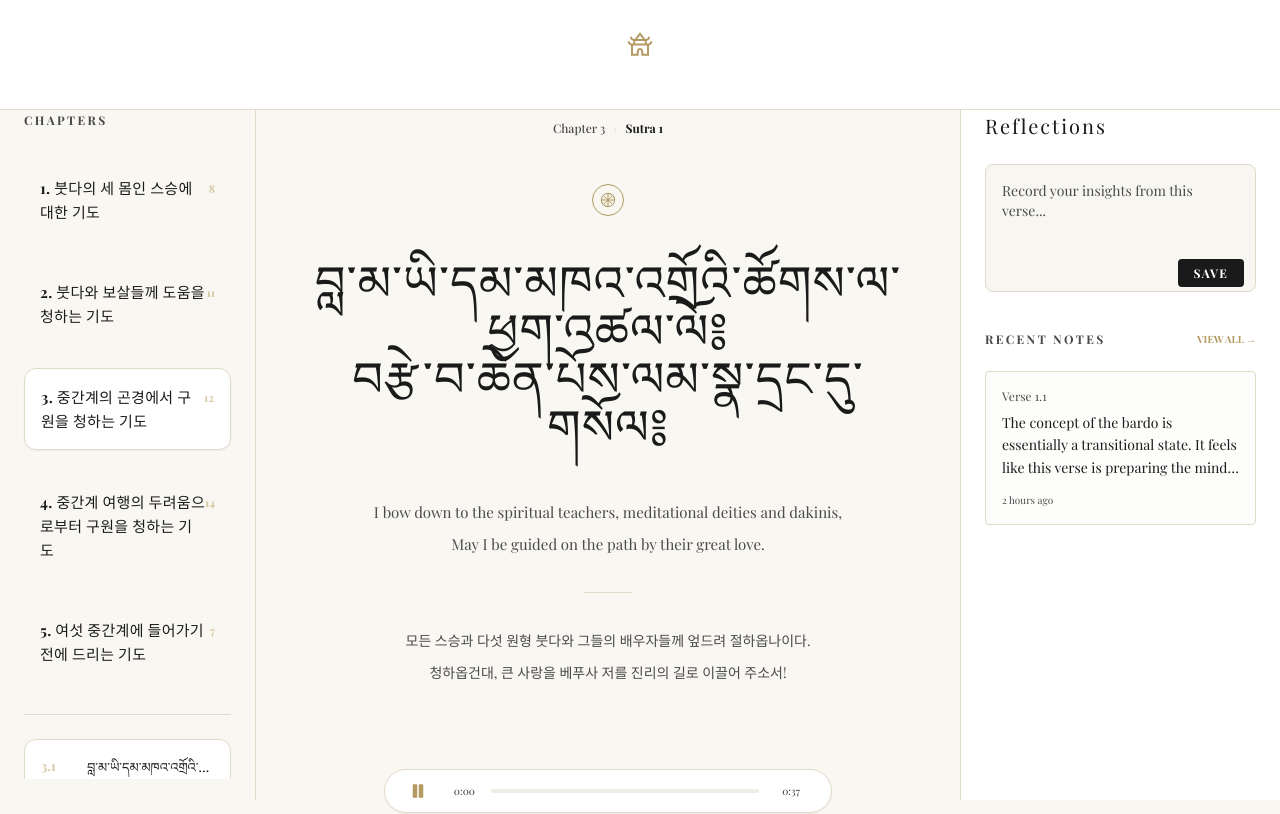
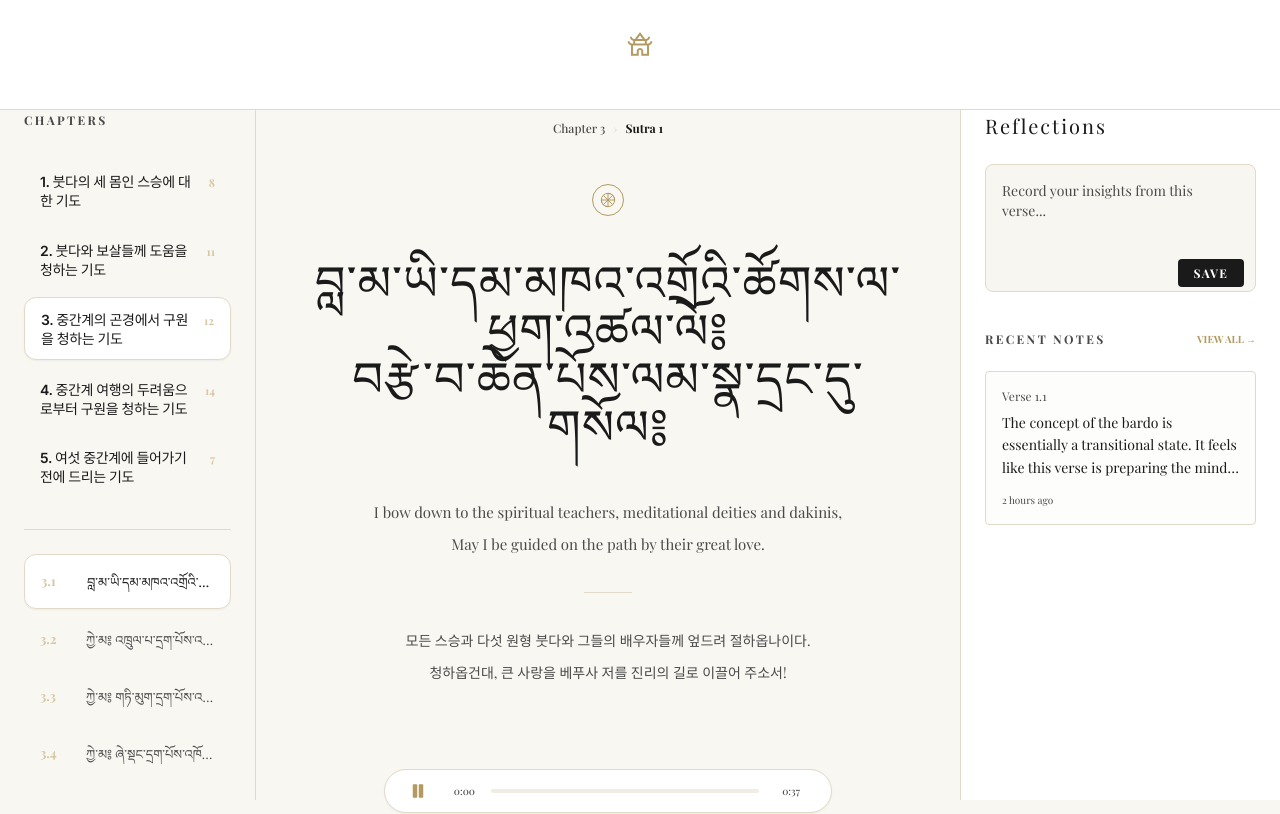
Before and after one commit to concario17-max/tibet, a React (Vite) app: page /chapter in a window 1280 px wide. Shown: the top 814 px of the page. Built offline with nearby package versions, Linux system fonts and the light colour scheme; a web font is replaced by a local one.

Commit message:
style: reduce LeftSidebar chapter list spacing and improve font readability

```diff
--- a/src/pages/components/LeftSidebar.jsx
+++ b/src/pages/components/LeftSidebar.jsx
@@ -8,19 +8,19 @@ const LeftSidebar = ({ onSelectVerse, activeVerseId, prayers }) => {
     return (
         <aside className="w-64 flex-shrink-0 h-[calc(100vh-80px)] border-r border-sand-tertiary bg-sand-primary px-6 py-8 hidden lg:flex flex-col sticky top-20">
             <h3 className="flex-shrink-0 text-xs font-bold uppercase tracking-[0.2em] text-charcoal-muted mb-8">Chapters</h3>
-            <ul className="flex-shrink-0 space-y-6">
+            <ul className="flex-shrink-0 space-y-2">
                 {prayers && prayers.map((prayer, pIndex) => (
                     <li key={prayer.id} className="relative">
                         <div
-                            className={`cursor-pointer rounded-xl p-4 transition-colors flex justify-between items-start ${openChapter === prayer.id ? 'border border-sand-tertiary bg-white shadow-sm' : 'hover:bg-sand-secondary/50 text-charcoal-muted'}`}
+                            className={`cursor-pointer rounded-xl py-2.5 px-4 transition-colors flex justify-between items-start ${openChapter === prayer.id ? 'border border-sand-tertiary bg-white shadow-sm' : 'hover:bg-sand-secondary/50 text-charcoal-muted'}`}
                             onClick={() => setOpenChapter(openChapter === prayer.id ? null : prayer.id)}
                         >
-                            <div>
-                                <h4 className={`text-[15px] font-bold font-serif ${openChapter === prayer.id ? 'text-charcoal-main' : ''}`}>
+                            <div className="flex-1 mt-0.5">
+                                <h4 className={`text-[14px] font-sans font-semibold tracking-tight leading-snug ${openChapter === prayer.id ? 'text-charcoal-main' : ''}`}>
                                     {pIndex + 1}. {prayer.chapterName}
                                 </h4>
                             </div>
-                            <span className="text-[11px] font-bold text-gold-dim pt-1">
+                            <span className="text-[11px] font-bold text-gold-dim pt-1 ml-3">
                                 {prayer.verses.length}
                             </span>
                         </div>
```
